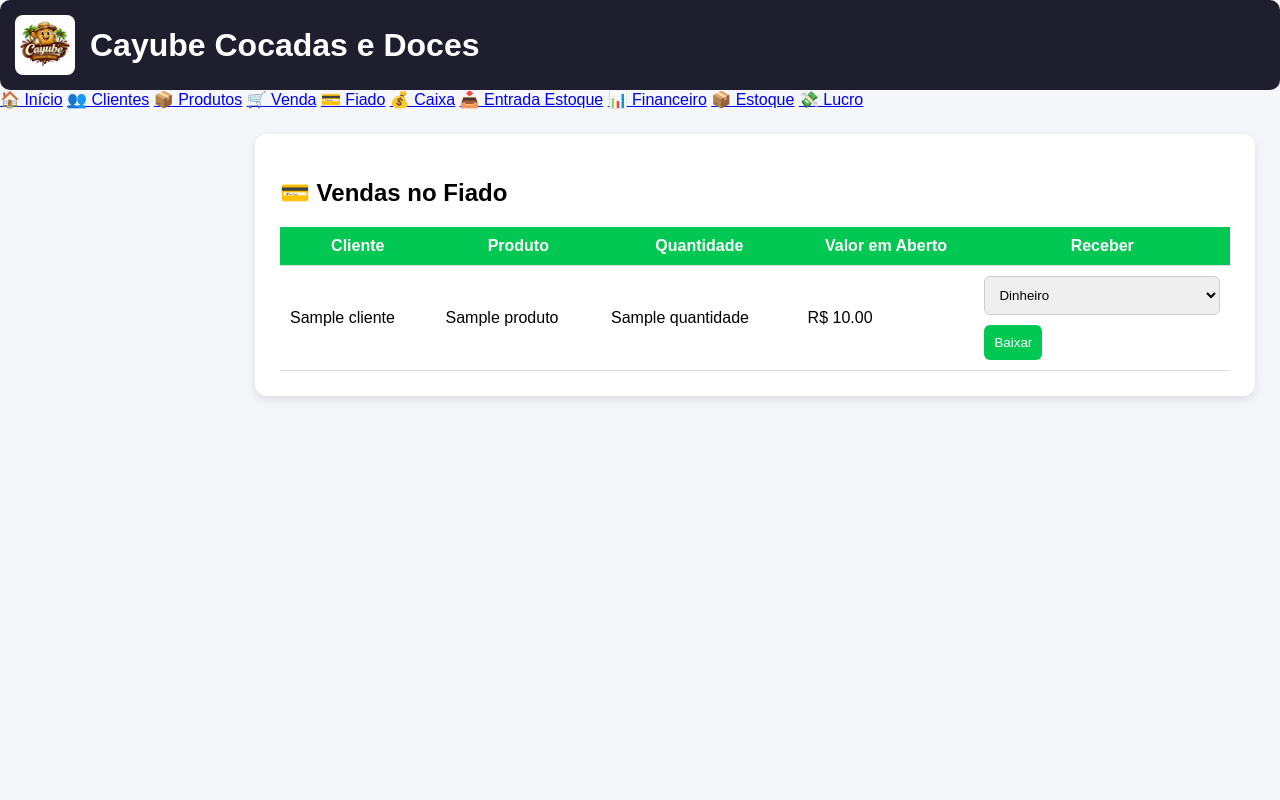
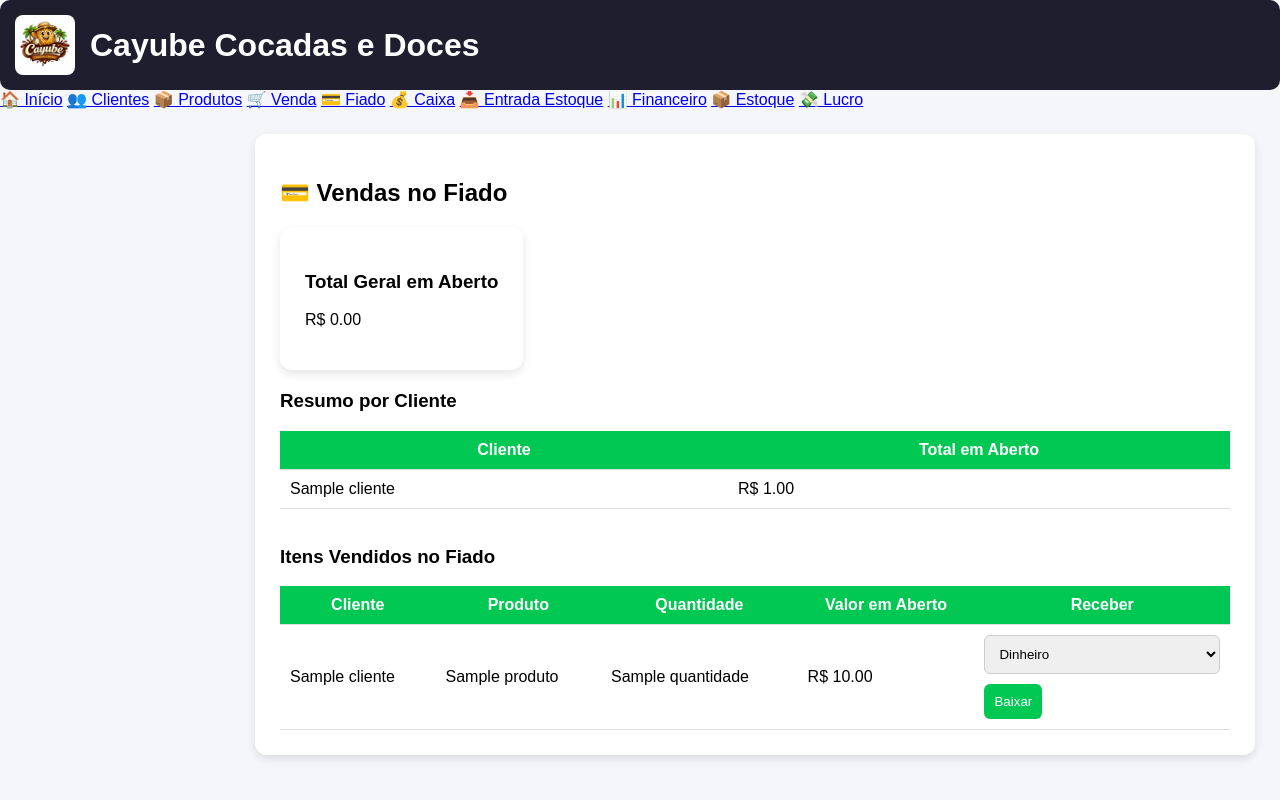
Before and after one commit to bruno210882-arch/erp_cayube, a Flask app: template templates/fiado.html in a window 1280 px wide. Run offline with Flask 3, Linux system fonts and the light colour scheme; the template is opened without the code that fills it: most values are stand-ins (such as "Sample title", 1, 10 or a date in 2020).

Commit message:
ajuste fiado

```diff
--- a/templates/fiado.html
+++ b/templates/fiado.html
@@ -3,6 +3,30 @@
 
 <h2>💳 Vendas no Fiado</h2>
 
+<div style="display:flex; flex-wrap:wrap; gap:20px; margin-bottom:20px;">
+    <div class="card">
+        <h3>Total Geral em Aberto</h3>
+        <p>R$ {{ "%.2f"|format(total_geral_fiado or 0) }}</p>
+    </div>
+</div>
+
+<h3>Resumo por Cliente</h3>
+<table>
+    <tr>
+        <th>Cliente</th>
+        <th>Total em Aberto</th>
+    </tr>
+    {% for cliente in clientes_resumo %}
+    <tr>
+        <td>{{ cliente.nome }}</td>
+        <td>R$ {{ "%.2f"|format(cliente.total_divida or 0) }}</td>
+    </tr>
+    {% endfor %}
+</table>
+
+<br>
+
+<h3>Itens Vendidos no Fiado</h3>
 <table>
     <tr>
         <th>Cliente</th>
@@ -17,7 +41,7 @@
         <td>{{ cliente.nome }}</td>
         <td>{{ produto.nome }}</td>
         <td>{{ venda.quantidade }}</td>
-        <td>R$ {{ "%.2f"|format(venda.total) }}</td>
+        <td>R$ {{ "%.2f"|format(venda.total or 0) }}</td>
         <td>
             <form method="POST" action="{{ url_for('receber_venda', venda_id=venda.id) }}">
                 <select name="forma" required>
```
Also changed, not shown: app.py (+22 -2 lines).
